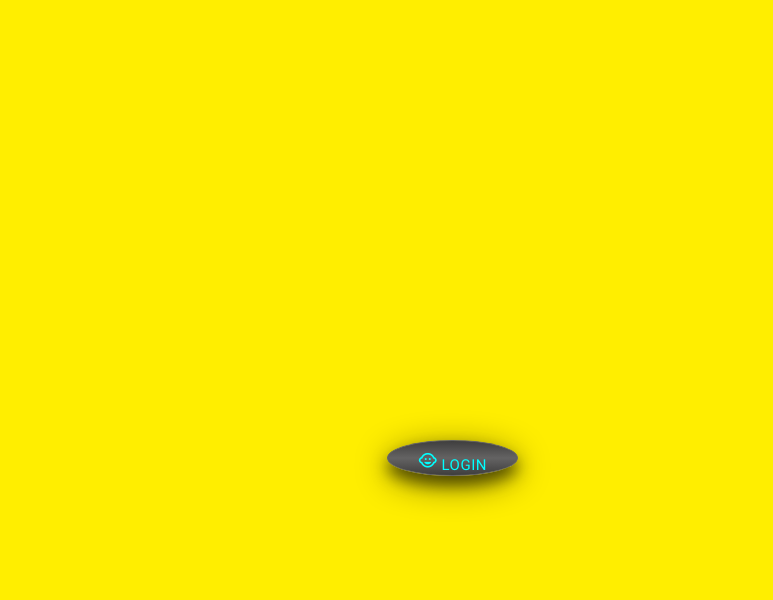
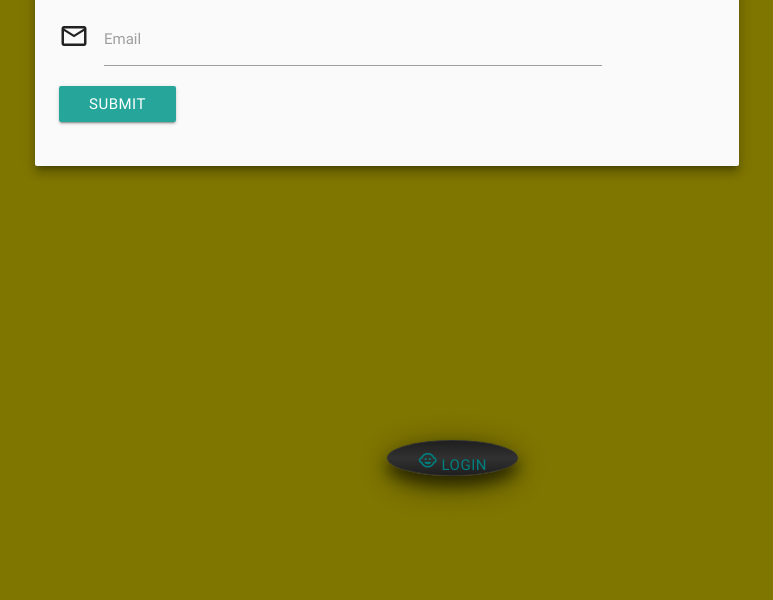
Before and after one commit to travisvadnais/WagerBuddy, a website: page public/front/main.html in a window 1280 px wide. Shown: the part 200-800 px from the top of the page, without its empty margins (253-1026 px from the left). Drawn offline with nearby package versions, Linux system fonts and the light colour scheme; files whose address does not match are found by name; a web font is replaced by a local one.

Commit message:
connect new user route to modal

```diff
--- a/public/front/main.html
+++ b/public/front/main.html
@@ -20,6 +20,8 @@
       function splash(param) {
         setTimeout(function () {
             document.getElementById('splashscreen').style.display = 'none';
+            //Once the splash page is done, run the checkUser fx (on main.js)
+            checkUser();
         }, param);
       }
     </script>
@@ -42,7 +44,7 @@
               <form class="col s10">
                   <div class="input-field"  >
                     <i class="material-icons prefix">account_box</i>
-                    <input id="user_nickname " id="icon_prefix" type="text" class="validate">
+                    <input id="user_nickname" id="icon_prefix" type="text" class="validate">
                     <label for="icon_prefix">Nickname</label>
                   </div>
               </form>
--- a/public/js/main.js
+++ b/public/js/main.js
@@ -1,34 +1,30 @@
-$(document).ready(function(){
+function checkUser(){
 
     //=======================================================================//
-    //Toggle comments on/off to clear localstorage on page load for testing//
+    //Toggle next line on/off to clear localstorage on page load for testing//
     //localStorage.removeItem('userId');
     //=======================================================================//
-
 
 
     //Check to see if there is a nickname cookie.
     if (localStorage.getItem('userId') !== null) {
         //If so, notify the user that big brother is watching and we know who they are
-        alert(`Welcome ${localStorage.getItem('userId')}`);
+        console.log(`Welcome ${localStorage.getItem('userId')}`);
     }
     else {
-        alert("you suck");
+        console.log("you're a new user");
+        //Launch the modal for new users ONLY
         $('.modal').modal();
-        $('.modal-trigger').modal();
-
-
-    //***************LAUNCH MODAL ONCE WE KNOW WHAT IT IS**************//
-
-        //Make IDs easier to use
-        var name = $("#user_nickname");
-        var userEm = $("#user_email");
+        $('.modal').modal('open');
 
         //Set a listener for the form submit & call the handleNewUser fx
-        $(document).on("submit", "#login_form", handleNewUser);
+        $(".s10").submit(function(event) {
+            //Make IDs easier to use
+            var name = $("#user_nickname");
+            var userEm = $("#user_email");
 
         //Send form data to the addUser fx & clear fields
-        function handleNewUser(event) {
+        // function handleNewUser(event) {
             event.preventDefault();
             if (!name.val().trim()) {
                 return;
@@ -44,15 +40,19 @@ $(document).ready(function(){
             });
             name.val("");
             userEm.val("");
-        }
+        })
 
         //This will actually add to to the DB
         function addUser(userData) {
+            //Send the user data via the api route
             $.post("/newuser", userData)
+                //API will reply w/ the new user object
                 .then(function(dbUser) {
-                    //console.log(dbUser.id);
+                    //take the ID from that object and pin to local storage
                     localStorage.setItem('userId', dbUser.id)
+                    //Close the modal
+                    $(".modal").modal('close');
                 })
         }
     }
-})
+};
```
